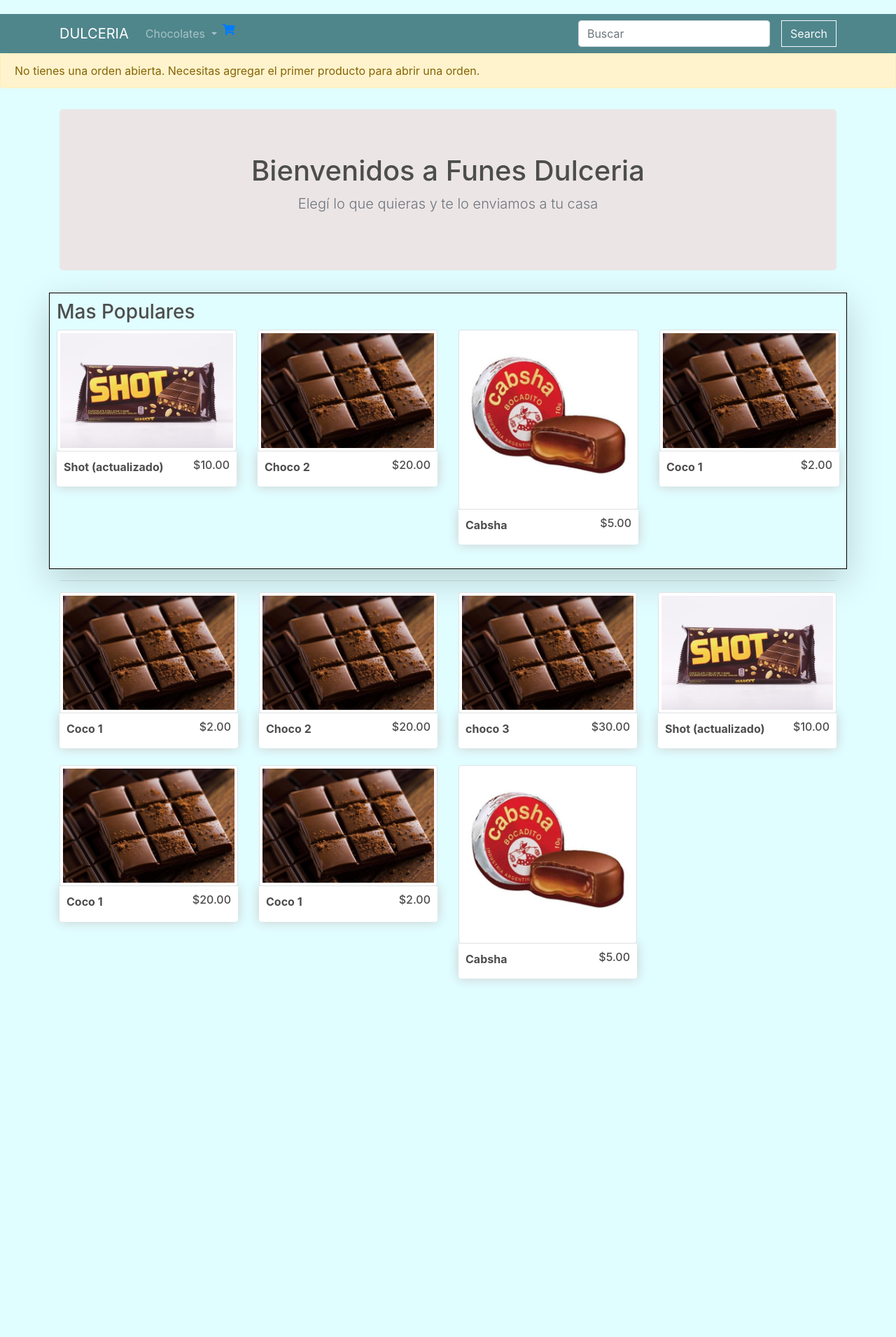
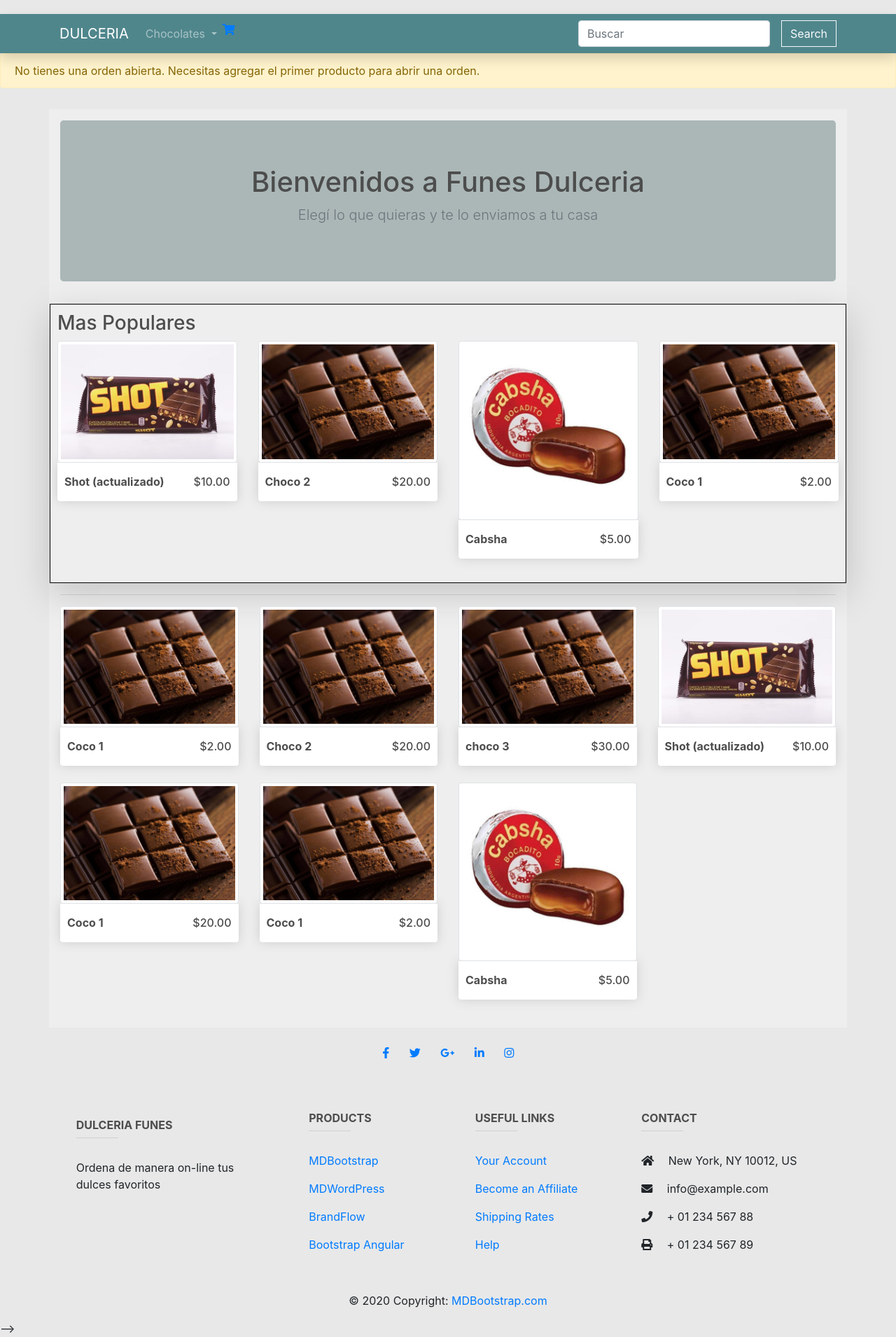
Before and after one commit to rjnocelli/ecommerce, a Django app: page /cart/ in a window 1280 px wide. Shown: the whole page at 70% size. Before the commit the page ends 1403 px from the top, so only its background shows below. Run offline with Django 3.2, Linux system fonts and the light colour scheme; data comes from the database, SQL or seed files in the repository; both versions use the stored data as it was after the commit; some libraries are stand-ins or nearby versions.

Commit message:
Amend html files

```diff
--- a/inventario_app/templates/inventario_app/base.html
+++ b/inventario_app/templates/inventario_app/base.html
@@ -9,7 +9,7 @@
     <link rel="stylesheet" type="text/css" href="{% static 'css/main.css' %}">
     <title>Document</title>
 </head>
-<body style="background-color: rgb(224, 253, 255)">
+<body style="background-color:#e8e8e8">
 
 
     {% include "inventario_app/navbar.html" %}
@@ -19,12 +19,14 @@
         {% else %} <p class="alert alert-{{message.tags}}"> {{ message }}</p> {% endif %}
 
     {% endfor %}{% endif %}
-    <div style="margin-top: 30px; background-color: rgb(224, 253, 255)" class="container">
+    <div style="margin-top: 30px; background-color: #eeeeee" class="container p-3">
         {% block body %}
         {% endblock %}
     </div>
 
 </body>
+<!-- {% include "inventario_app/footer.html" %} -->
+
 
 <script src="https://code.jquery.com/jquery-3.5.1.slim.min.js" integrity="sha384-DfXdz2htPH0lsSSs5nCTpuj/zy4C+OGpamoFVy38MVBnE+IbbVYUew+OrCXaRkfj" crossorigin="anonymous"></script>
 <script src="https://cdn.jsdelivr.net/npm/popper.js@1.16.1/dist/umd/popper.min.js" integrity="sha384-9/reFTGAW83EW2RDu2S0VKaIzap3H66lZH81PoYlFhbGU+6BZp6G7niu735Sk7lN" crossorigin="anonymous"></script>
--- a/inventario_app/templates/inventario_app/checkout.html
+++ b/inventario_app/templates/inventario_app/checkout.html
@@ -3,7 +3,6 @@
 {% block body %}
 
 		<div class="row">
-
 			<div class="col-lg-6">
 				<div class="box-element">
 					{% if not order.complete %}
@@ -39,6 +38,4 @@
 			{% endif %}
 		</div>
 
-
-
-{% endblock body %}
+{% endblock %}
--- a/inventario_app/templates/inventario_app/detail_view.html
+++ b/inventario_app/templates/inventario_app/detail_view.html
@@ -3,7 +3,7 @@
 
 <a  class="btn btn-outline-dark" href="{% url 'index' %}">&#x2190; Inicio</a>
 
-<div class="card mt-5 mx-auto" style="width: 20rem;">
+<div class="card mt-5 mb-5 mx-auto" style="width: 20rem;">
     <img class="card-img-top" src="{{product.image.url}}" alt="Card image cap">
     <div class="card-body">
         <h3>{{product.name}}</h3>
@@ -12,7 +12,7 @@
         <a href="{% url 'search-view' %}?q={{cat}}"><span class="badge badge-info">{{cat}}</span></a>
         {% endfor %} <hr>
       <p class="card-text">{{product.description}}</p>
-      <a href="{% url 'add-to-cart' id=product.id%}" class="btn btn-primary">Agregar</a>
+      <a href="{% url 'add-to-cart' id=product.id%}" class="btn btn-primary">Lo Quiero!</a>
       <!-- <a href=><button class="btn btn-outline-secondary add-btn update-cart">Agregar </button></a> -->
     </div>
   </div>
--- a/inventario_app/templates/inventario_app/footer.html
+++ b/inventario_app/templates/inventario_app/footer.html
@@ -1,36 +1,137 @@
-<footer>
+<footer class="page-footer font-small unique-color-dark">
+
+  <div style="background-color: #e8e8e8;">
     <div class="container">
 
-      <!-- <div class="row">
-        <div class="col-lg-8 col-md-10 mx-auto">
-          <ul class="list-inline text-center">
-            <li class="list-inline-item">
-              <a href="#">
-                <span class="fa-stack fa-lg">
-                  <i class="fas fa-circle fa-stack-2x"></i>
-                  <i class="fab fa-twitter fa-stack-1x fa-inverse"></i>
-                </span>
-              </a>
-            </li>
-            <li class="list-inline-item">
-              <a href="#">
-                <span class="fa-stack fa-lg">
-                  <i class="fas fa-circle fa-stack-2x"></i>
-                  <i class="fab fa-facebook-f fa-stack-1x fa-inverse"></i>
-                </span>
-              </a>
-            </li>
-            <li class="list-inline-item">
-              <a href="#">
-                <span class="fa-stack fa-lg">
-                  <i class="fas fa-circle fa-stack-2x"></i>
-                  <i class="fab fa-github fa-stack-1x fa-inverse"></i>
-                </span>
-              </a>
-            </li>
-          </ul> -->
-          <p class="copyright text-muted">Copyright &copy; Your Website 2020</p>
-        <!-- </div>
+      <!-- Grid row-->
+      <div class="row py-4 d-flex align-items-center">
+
+        <!-- Grid column -->
+
+        <!-- Grid column -->
+
+        <!-- Grid column -->
+        <div class="col-md-6 col-lg-7 text-center text-md-right">
+
+          <!-- Facebook -->
+          <a class="fb-ic">
+            <i class="fab fa-facebook-f white-text mr-4"> </i>
+          </a>
+          <!-- Twitter -->
+          <a class="tw-ic">
+            <i class="fab fa-twitter white-text mr-4"> </i>
+          </a>
+          <!-- Google +-->
+          <a class="gplus-ic">
+            <i class="fab fa-google-plus-g white-text mr-4"> </i>
+          </a>
+          <!--Linkedin -->
+          <a class="li-ic">
+            <i class="fab fa-linkedin-in white-text mr-4"> </i>
+          </a>
+          <!--Instagram-->
+          <a class="ins-ic">
+            <i class="fab fa-instagram white-text"> </i>
+          </a>
+
+        </div>
+        <!-- Grid column -->
+
       </div>
-    </div> -->
-  </footer>
+      <!-- Grid row-->
+
+    </div>
+  </div>
+
+  <!-- Footer Links -->
+  <div class="container text-center text-md-left mt-5">
+
+    <!-- Grid row -->
+    <div class="row mt-3">
+
+      <!-- Grid column -->
+      <div class="col-md-3 col-lg-4 col-xl-3 mx-auto mb-4">
+
+        <!-- Content -->
+        <h6 class="text-uppercase font-weight-bold">Dulceria Funes</h6>
+        <hr class="deep-purple accent-2 mb-4 mt-0 d-inline-block mx-auto" style="width: 60px;">
+        <p>Ordena de manera on-line tus dulces favoritos</p>
+
+      </div>
+      <!-- Grid column -->
+
+      <!-- Grid column -->
+      <div class="col-md-2 col-lg-2 col-xl-2 mx-auto mb-4">
+
+        <!-- Links -->
+        <h6 class="text-uppercase font-weight-bold">Products</h6>
+        <hr class="deep-purple accent-2 mb-4 mt-0 d-inline-block mx-auto" style="width: 60px;">
+        <p>
+          <a href="#!">MDBootstrap</a>
+        </p>
+        <p>
+          <a href="#!">MDWordPress</a>
+        </p>
+        <p>
+          <a href="#!">BrandFlow</a>
+        </p>
+        <p>
+          <a href="#!">Bootstrap Angular</a>
+        </p>
+
+      </div>
+      <!-- Grid column -->
+
+      <!-- Grid column -->
+      <div class="col-md-3 col-lg-2 col-xl-2 mx-auto mb-4">
+
+        <!-- Links -->
+        <h6 class="text-uppercase font-weight-bold">Useful links</h6>
+        <hr class="deep-purple accent-2 mb-4 mt-0 d-inline-block mx-auto" style="width: 60px;">
+        <p>
+          <a href="#!">Your Account</a>
+        </p>
+        <p>
+          <a href="#!">Become an Affiliate</a>
+        </p>
+        <p>
+          <a href="#!">Shipping Rates</a>
+        </p>
+        <p>
+          <a href="#!">Help</a>
+        </p>
+
+      </div>
+      <!-- Grid column -->
+
+      <!-- Grid column -->
+      <div class="col-md-4 col-lg-3 col-xl-3 mx-auto mb-md-0 mb-4">
+
+        <!-- Links -->
+        <h6 class="text-uppercase font-weight-bold">Contact</h6>
+        <hr class="deep-purple accent-2 mb-4 mt-0 d-inline-block mx-auto" style="width: 60px;">
+        <p>
+          <i class="fas fa-home mr-3"></i> New York, NY 10012, US</p>
+        <p>
+          <i class="fas fa-envelope mr-3"></i> info@example.com</p>
+        <p>
+          <i class="fas fa-phone mr-3"></i> + 01 234 567 88</p>
+        <p>
+          <i class="fas fa-print mr-3"></i> + 01 234 567 89</p>
+
+      </div>
+      <!-- Grid column -->
+
+    </div>
+    <!-- Grid row -->
+
+  </div>
+  <!-- Footer Links -->
+
+  <!-- Copyright -->
+  <div class="footer-copyright text-center py-3">© 2020 Copyright:
+    <a href="https://mdbootstrap.com/"> MDBootstrap.com</a>
+  </div>
+  <!-- Copyright -->
+
+</footer>
--- a/inventario_app/templates/inventario_app/index.html
+++ b/inventario_app/templates/inventario_app/index.html
@@ -2,19 +2,20 @@
 {% load static %}
     {% block body %}
 
-    <div style='background-color:rgb(236, 229, 229)' class="jumbotron text-center expand">
+    <div style='background-color:#abb7b7' class="jumbotron text-center expand">
         <h1 class="">Bienvenidos a Funes Dulceria</h1>
         <p class="lead text-muted">Elegí  lo que quieras y te lo enviamos a tu casa<p>
     </div>
+
     <div style="border: 1px solid black; padding: 10px" class="row shadow-lg">
-        <h3 class=''>Mas Populares</h3>
+        <h3 class='display: inline-block'>Mas Populares</h3>
         <div class="row">
             {% for product in featured %}
             <div class="col-lg-3 col-md-3 col-sm-3">
                 <a href="{% url 'detail' id=product.id%}"><img class="img-thumbnail" src="{{product.image.url}}"></a>
                 <div class="box-element product">
-                    <h6 style="display: inline-block;  float: right">${{product.price}}</h6>
-                    <a href="{% url 'detail' id=product.id%}"><h6 style="display: inline-block"><strong>{{product.name}}</strong></h6></a>
+                    <h6 class="pt-2" style="display: inline-block; float: right">${{product.price}}</h6>
+                    <a href="{% url 'detail' id=product.id%}"><h6 class="pt-2" style="display: inline-block"><strong>{{product.name}}</strong></h6></a>
                     <!-- <a class="btn btn-outline-primary btn-sm" href="{% url 'detail' id=product.id%}">Detalles</a> -->
                     {% if user.is_authenticated %}
                     <a class="btn btn-outline-secondary btn-sm" href="{% url 'update' id=product.id%}">Actualizar</a>
@@ -32,8 +33,8 @@
 		<div class="col-lg-3 col-md-3 col-sm-3">
 			<a href="{% url 'detail' id=product.id%}"><img class="img-thumbnail" src="{{product.image.url}}"></a>
 			<div class="box-element product">
-                <a href="{% url 'detail' id=product.id%}"><h6 style="display: inline-block"><strong>{{product.name}}</strong></h6></a>
-                <h6 style="display: inline-block; float:right">${{product.price}}</h6>
+                <a href="{% url 'detail' id=product.id%}"><h6 class="pt-2" style="display: inline-block"><strong>{{product.name}}</strong></h6></a>
+                <h6 class="pt-2" style="display: inline-block; float:right">${{product.price}}</h6>
                 <!-- <a class="btn btn-outline-primary btn-sm" href="{% url 'detail' id=product.id%}">Detalles</a> -->
                 {% if user.is_authenticated %}
                 <a class="btn btn-outline-secondary btn-sm" href="{% url 'update' id=product.id%}">Actualizar</a>
--- a/inventario_app/templates/inventario_app/navbar.html
+++ b/inventario_app/templates/inventario_app/navbar.html
@@ -2,11 +2,7 @@
 
 <link rel="stylesheet" type="text/css" href="{% static 'css/main.css' %}">
 
-
-
-
-
-<nav class="navbar navbar-expand-lg navbar-dark bg-dark ml-auto">
+<nav class="navbar navbar-expand-lg navbar-dark bg-dark ml-auto shadow sticky-top">
   <div class="container d-flex justify-content-between">
     <a class="navbar-brand" href="{% url 'index' %}">DULCERIA</a>
     <button class="navbar-toggler" type="button" data-toggle="collapse" data-target="#navbarSupportedContent" aria-controls="navbarSupportedContent" aria-expanded="false" aria-label="Toggle navigation">
```
Also changed, not shown: db.sqlite3 (added), static/images/noun_paper bag_2296352.png (added). Lines whose indentation alone changed are shown as unchanged.
